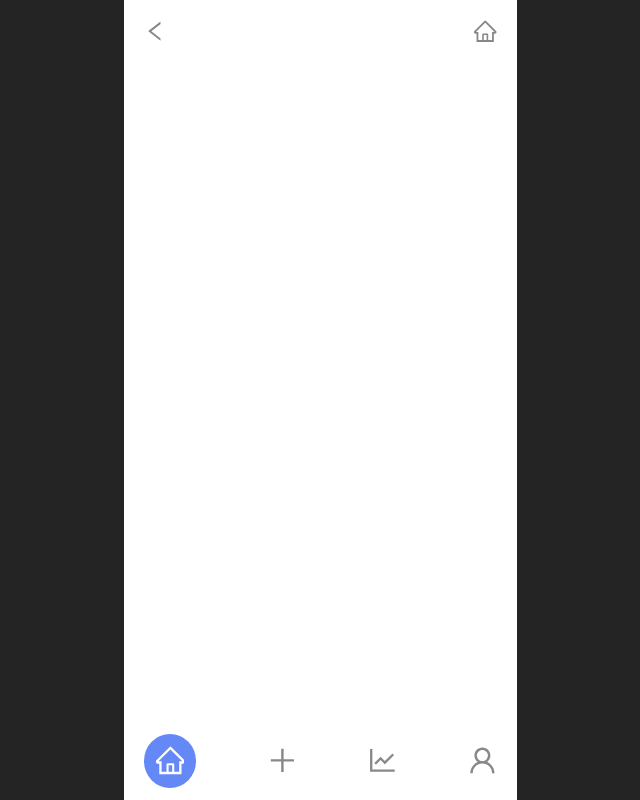
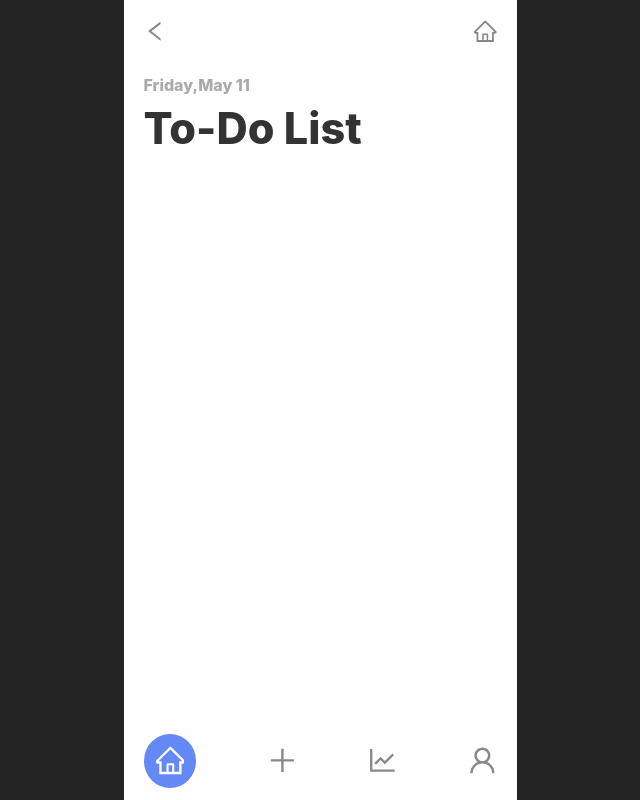
Before and after one commit to helloworld442/todo-list-project, a React (Vite) app: page / in a window 1280 px wide. Shown: the whole page, without its empty margins (320-960 px from the left). Built offline with nearby package versions, Linux system fonts and the light colour scheme.

Commit message:
feat : feat todo head title style #4

```diff
--- /dev/null
+++ b/src/features/todo/component/TodoHead.jsx
@@ -0,0 +1,15 @@
+import "./TodoHead.scss";
+
+const TodoHead = () => {
+  return (
+    <div className="todohead-col">
+      <h3 className="todohead-title small">Friday,May 11</h3>
+      <h4 className="todohead-title large">To-Do List</h4>
+      <ul className="todohead-date-list">
+        <li className="todohead-date-item"></li>
+      </ul>
+    </div>
+  );
+};
+
+export { TodoHead };
--- /dev/null
+++ b/src/features/todo/component/TodoHead.scss
@@ -0,0 +1,26 @@
+.todohead-col {
+  display: flex;
+  flex-direction: column;
+}
+
+.todohead-title {
+  & + & {
+    margin-top: 14px;
+  }
+
+  &.small {
+    display: block;
+    padding-left: 20px;
+    font-size: 1rem;
+    font-weight: 800;
+    color: #aaa;
+  }
+
+  &.large {
+    display: block;
+    padding-left: 20px;
+    font-size: 2.7rem;
+    font-weight: 800;
+    color: #333;
+  }
+}
--- /dev/null
+++ b/src/features/todo/component/index.js
@@ -0,0 +1 @@
+export * from "./TodoHead";
--- a/src/features/ui/header/Header.scss
+++ b/src/features/ui/header/Header.scss
@@ -1,6 +1,7 @@
 .header-nav {
   width: 100%;
   padding: 20px;
+  margin-bottom: 14px;
   box-sizing: border-box;
   display: flex;
   justify-content: space-between;
--- a/src/pages/Home.jsx
+++ b/src/pages/Home.jsx
@@ -1,9 +1,11 @@
 import { Footer, Header, Layout } from "../features/ui";
+import { TodoHead } from "../features/todo/component";
 
 const Home = () => {
   return (
     <Layout>
       <Header />
+      <TodoHead />
       <Footer />
     </Layout>
   );
```
Also changed, not shown: src/features/todo/component/TodoList.jsx (added), src/features/todo/component/TodoList.scss (added).
